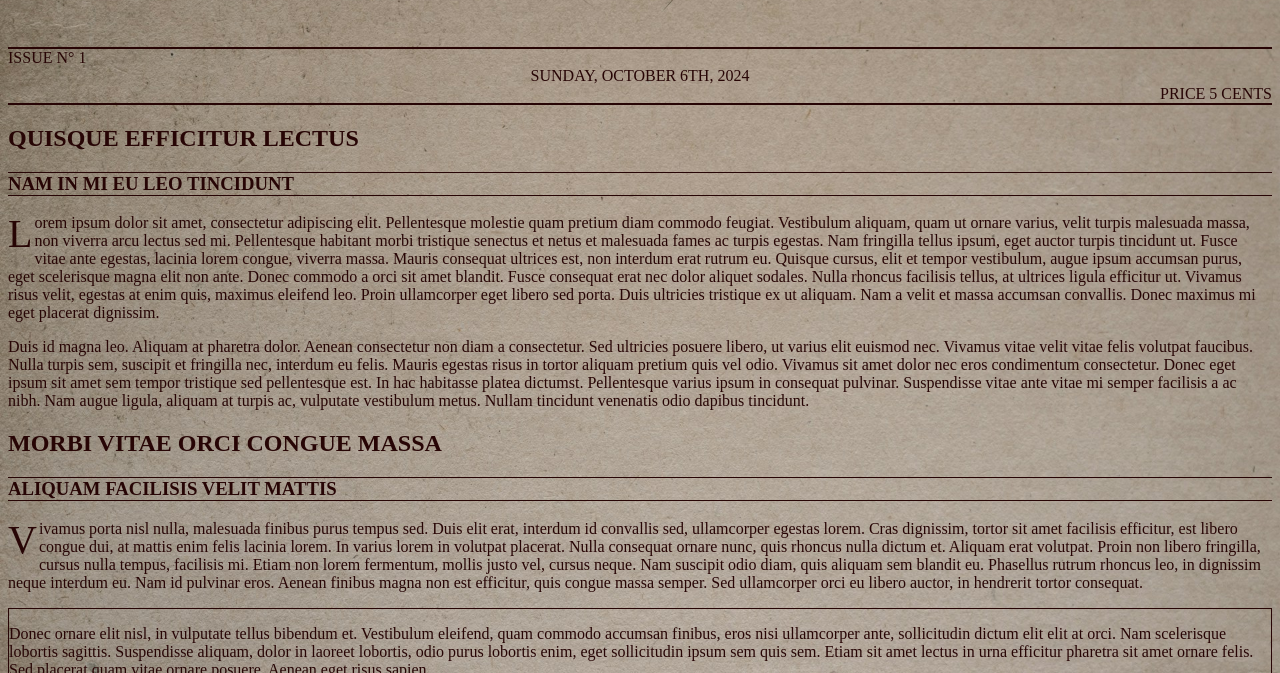
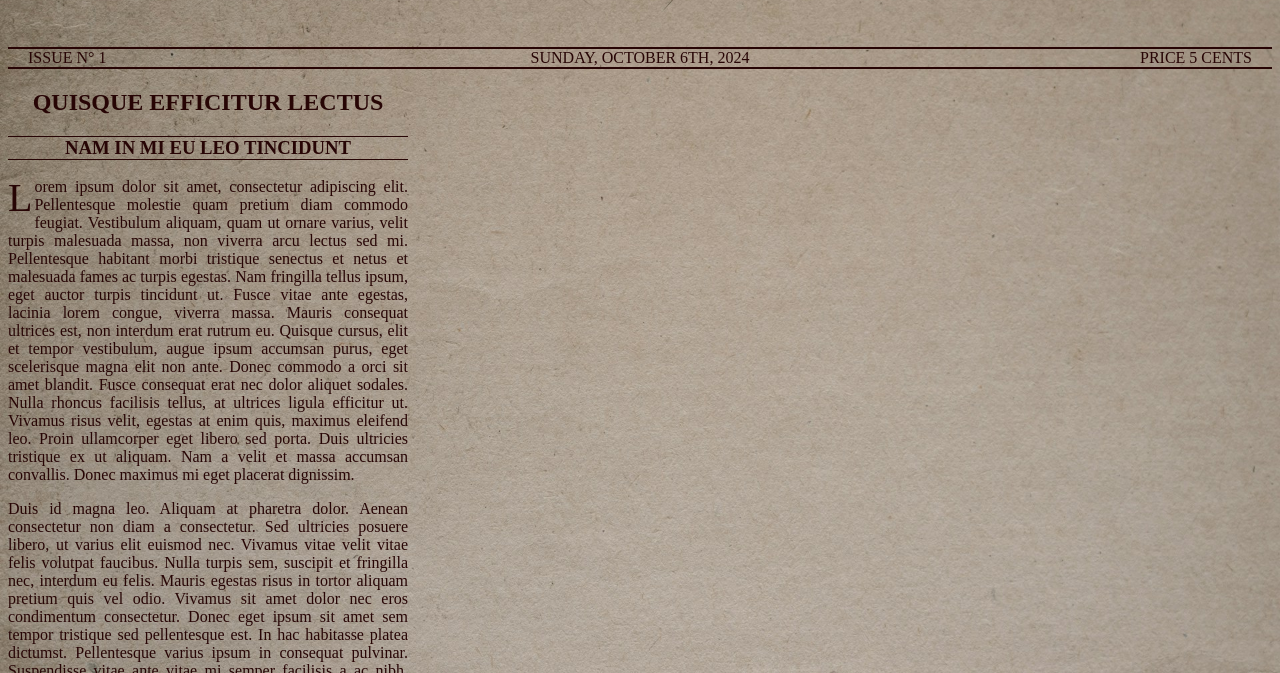
Before and after one commit to xeniape/frontend-practices, a plain HTML site: page old-newspaper/index.html in a window 1280 px wide. Shown: the part 127-800 px from the top of the page. Drawn offline with Linux system fonts and the light colour scheme; a web font is replaced by a local one.

Commit message:
add some positioning

```diff
--- a/old-newspaper/style.css
+++ b/old-newspaper/style.css
@@ -21,11 +21,25 @@ h3 {
 }
 
 aside {
-    border: 1px solid var(--text-color);;
+    border: 1px solid var(--text-color);
+    padding: 15px;
+}
+
+aside p {
+    margin: 0px;
 }
 
 footer p {
     font-style: italic;
+}
+
+article {
+    width: 400px;
+    text-align: justify;
+}
+
+article h2,h3 {
+    text-align: center;
 }
 
 .first-letter {
@@ -38,6 +52,11 @@ footer p {
 #issue-information {
     border-top: 2px solid var(--text-color);
     border-bottom: 2px solid var(--text-color);
+    display: flex;
+}
+
+#issue-information div {
+    flex: 1;
 }
 
 #issue-information, h2, h3 {
@@ -46,6 +65,7 @@ footer p {
 
 #issue-information div:nth-child(1) {
     text-align: left;
+    padding-left: 20px;
 }
 
 #issue-information div:nth-child(2) {
@@ -54,4 +74,5 @@ footer p {
 
 #issue-information div:nth-child(3) {
     text-align: right;
+    padding-right: 20px;
 }
```
